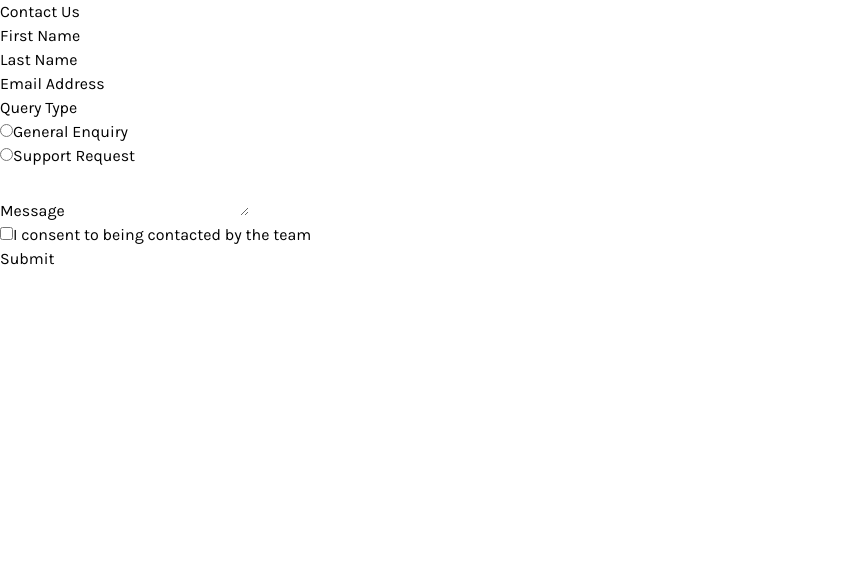
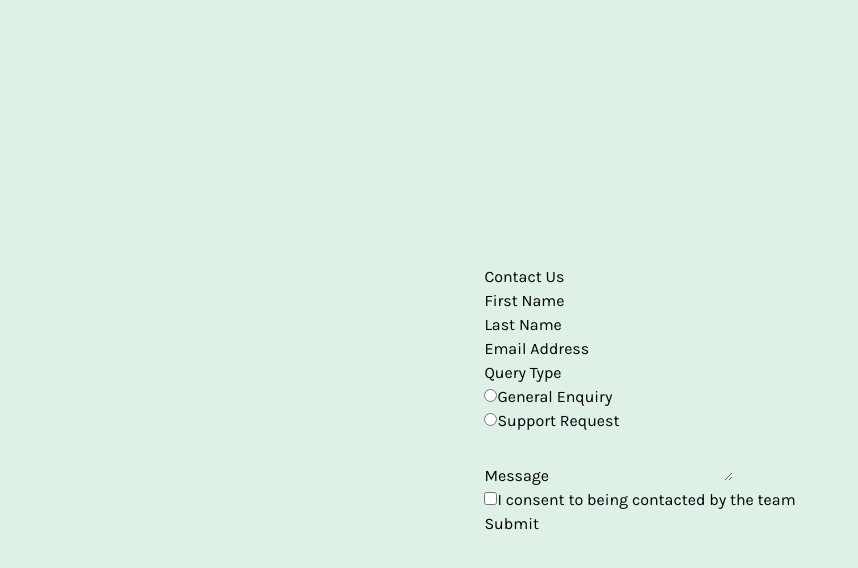
Before and after one commit to gabriel-de-azevedo/contact-form, a React (Vite) app: page / in a window 1280 px wide. Shown: the top 568 px of the page, without its empty margins (0-858 px from the left). Built offline with nearby package versions, Linux system fonts and the light colour scheme.

Commit message:
style: add body styles to main.css

```diff
--- a/src/main.css
+++ b/src/main.css
@@ -11,3 +11,10 @@
   --color-grey-500: hsl(186, 15%, 59%);
   --color-grey-900: hsl(187, 24%, 22%);
 }
+
+body {
+  min-height: 100vh;
+  display: grid;
+  place-items: center;
+  background: var(--color-green-200);
+}
```
